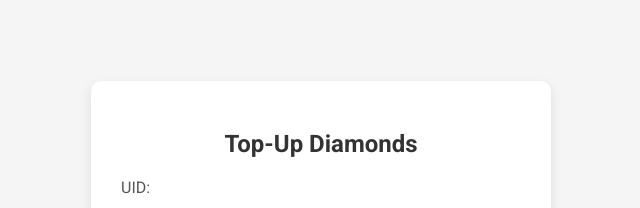
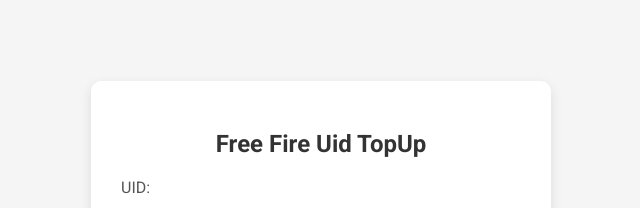
Before and after one commit to developerbymurad/Developer-By-Murad, a plain HTML site: page index.html in a window 1280 px wide. Shown: the top 208 px of the page, without its empty margins (319-959 px from the left). Drawn offline with Linux system fonts and the light colour scheme.

Commit message:
Update index.html

```diff
--- a/index.html
+++ b/index.html
@@ -104,7 +104,7 @@
 </head>
 <body>
 <div class="container">
-    <h2>Top-Up Diamonds</h2>
+    <h2>Free Fire Uid TopUp</h2>
     <form>
         <label for="uid">UID:</label>
         <input type="text" id="uid" name="uid" placeholder="Enter your UID" required>
```
